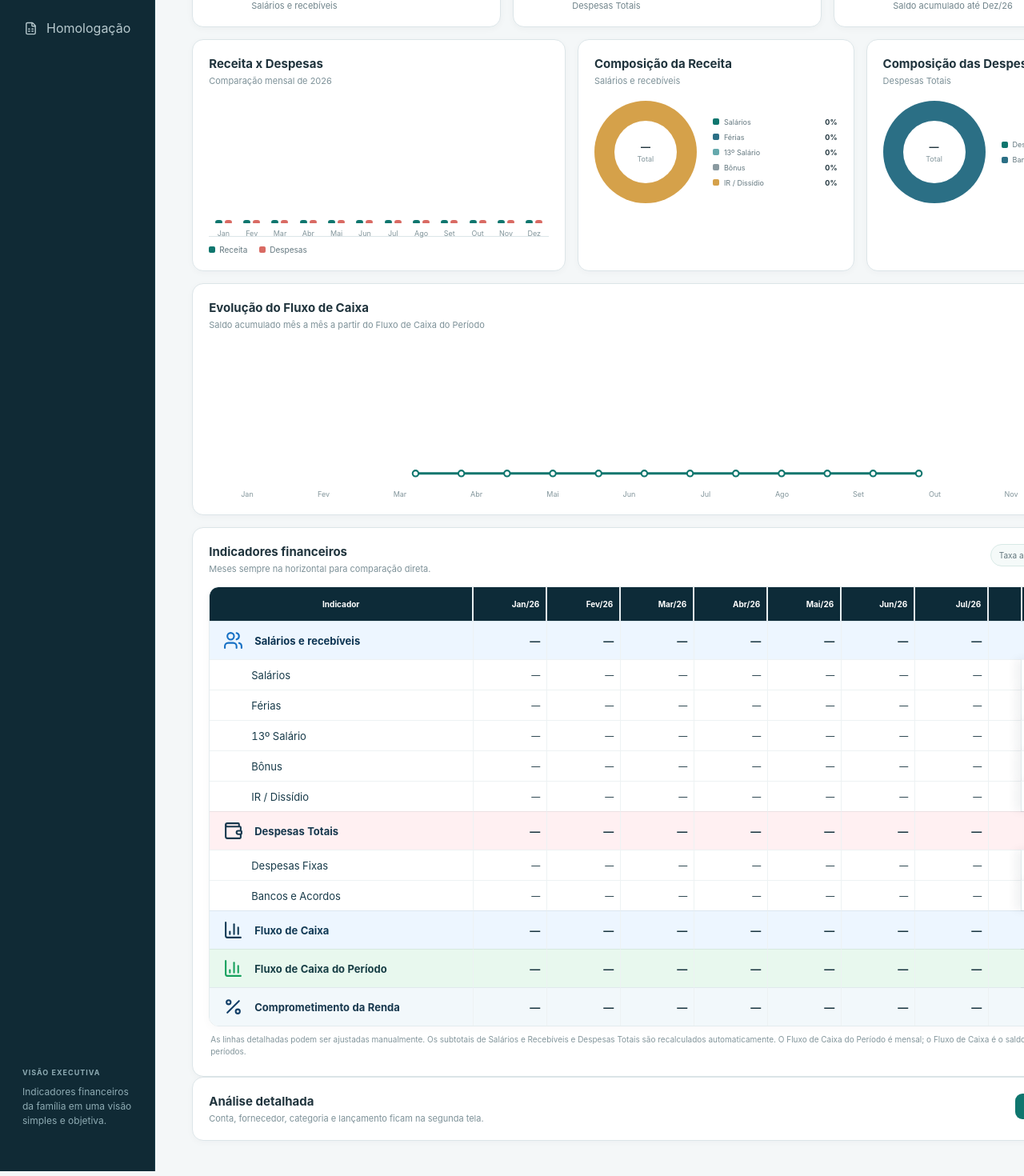
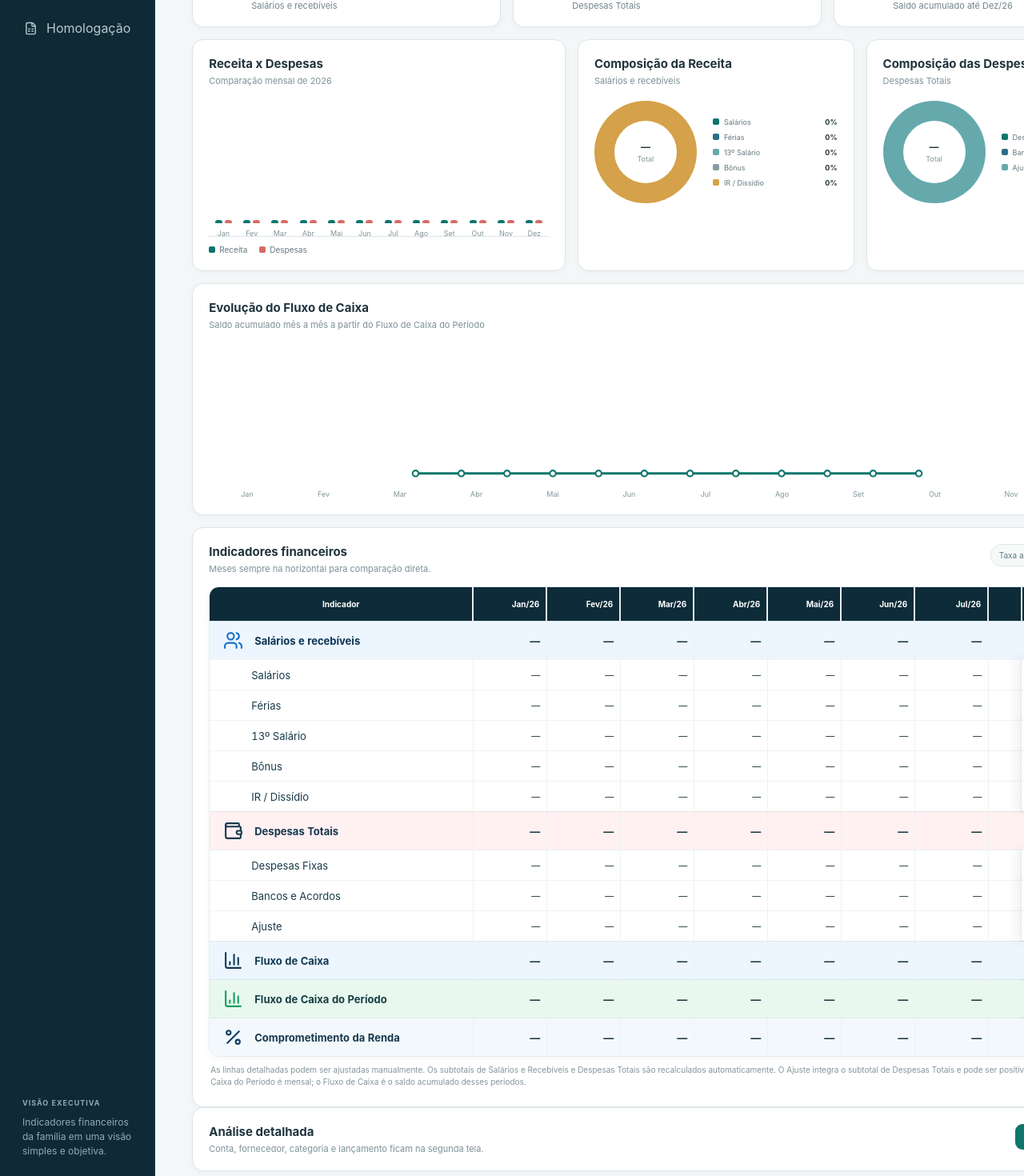
Before and after one commit to cardoso4009-byte/Or-amento-Familiar, a Next.js app: page /controle in a window 1280 px wide. Shown: the part 280-1750 px from the top of the page at 80% size. Built offline with nearby package versions, Linux system fonts and the light colour scheme.

Commit message:
feat: add expense total adjustment line

```diff
--- a/app/controle/page.tsx
+++ b/app/controle/page.tsx
@@ -92,7 +92,7 @@ export default function ControlePage() {
 
   const valor = (linha: string, i: number) => Number(dados[linha]?.[i] || 0)
   const receitaRows = [{ label: 'Salários', key: 'Salários' }, { label: 'Férias', key: 'Férias' }, { label: '13º Salário', key: '13º Salário' }, { label: 'Bônus', key: 'Bônus' }, { label: 'IR / Dissídio', key: 'IR / Dissídio' }]
-  const despesaRows = [{ label: 'Despesas Fixas', key: 'Despesas Fixas' }, { label: 'Bancos e Acordos', key: 'Bancos e Acordos' }]
+  const despesaRows = [{ label: 'Despesas Fixas', key: 'Despesas Fixas' }, { label: 'Bancos e Acordos', key: 'Bancos e Acordos' }, { label: 'Ajuste', key: 'Ajuste Despesas Totais' }]
   const receitaMensal = meses.map((_, i) => receitaRows.reduce((s, r) => s + valor(r.key, i), 0))
   const despesasMensal = meses.map((_, i) => despesaRows.reduce((s, r) => s + valor(r.key, i), 0))
   const fluxoPeriodoCalculado = meses.map((_, i) => receitaMensal[i] - despesasMensal[i])
@@ -126,7 +126,7 @@ export default function ControlePage() {
           <tr className="sectionRow periodRow"><td className="sectionLabel"><BarChart3 size={25} /><strong>Fluxo de Caixa do Período</strong></td>{meses.map((m, i) => <td key={m}>{moeda(fluxoPeriodoCalculado[i])}</td>)}<td className="sectionAction">—</td></tr>
           <tr className="sectionRow commitmentRow"><td className="sectionLabel"><Percent size={25} /><strong>Comprometimento da Renda</strong></td>{meses.map((m, i) => { const renda = receitaMensal[i], desp = despesasMensal[i], v = renda > 0 ? desp / renda * 100 : 0; return <td key={m}>{v ? `${v.toFixed(1)}%` : '—'}</td> })}<td className="sectionAction">—</td></tr>
         </tbody></table></div>
-        <p className="tableNote">As linhas detalhadas podem ser ajustadas manualmente. Os subtotais de Salários e Recebíveis e Despesas Totais são recalculados automaticamente. O Fluxo de Caixa do Período é mensal; o Fluxo de Caixa é o saldo acumulado desses períodos.</p>
+        <p className="tableNote">As linhas detalhadas podem ser ajustadas manualmente. Os subtotais de Salários e Recebíveis e Despesas Totais são recalculados automaticamente. O Ajuste integra o subtotal de Despesas Totais e pode ser positivo ou negativo. O Fluxo de Caixa do Período é mensal; o Fluxo de Caixa é o saldo acumulado desses períodos.</p>
       </section>
       <section className="panel"><div className="panelHead"><div><h2>Análise detalhada</h2><p>Conta, fornecedor, categoria e lançamento ficam na segunda tela.</p></div><Link className="primary" href="/lancamentos">Abrir lançamentos →</Link></div></section>
     </main>
```
